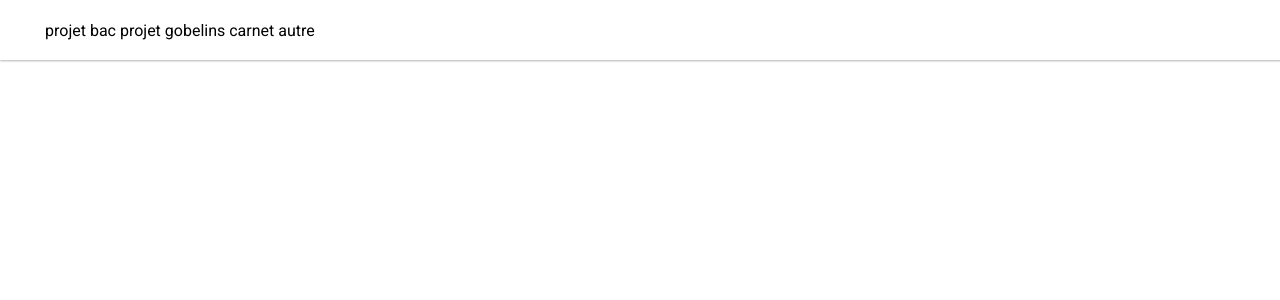
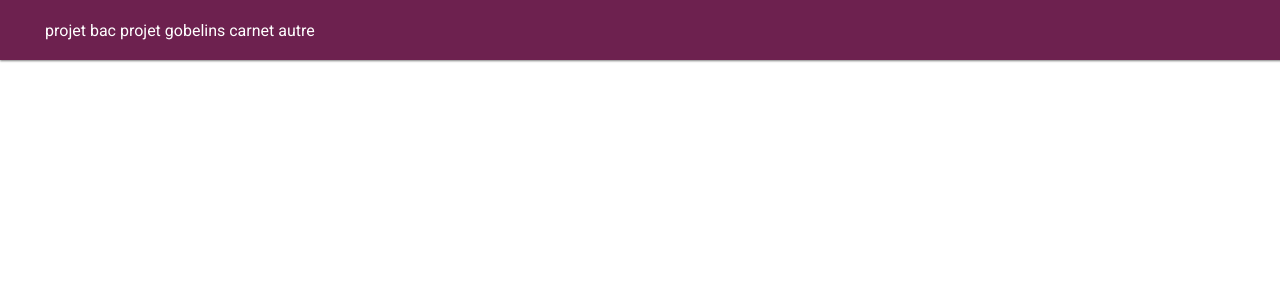
Before and after one commit to SinslayDang/SinslayDang.github.io, a Jekyll site: the page built from index.html, in a window 1280 px wide. Shown: the top 300 px of the page. Built offline with Jekyll 4.4.1, drawn with Linux system fonts in a browser that asks for light colours.

Commit message:
Update main.css

```diff
--- a/css/main.css
+++ b/css/main.css
@@ -5,8 +5,8 @@
 }
 
 nav {
-        background-color: #FFF !important;
-        box-shadow: 0px 1px 2px rgba(0,0,0,0.3)!important;
+        background-color: #6D214F !important;
+        box-shadow: 0px 1px 2px rgba(0,0,0,0.5)!important;
         height: 50px !important;
         padding: 5px !important;
         width: 100% !important;
@@ -16,6 +16,7 @@ nav {
 }
 
 nav ul li {
+        color: #FFF;
         display: inline-block !important;
 }
 
```
